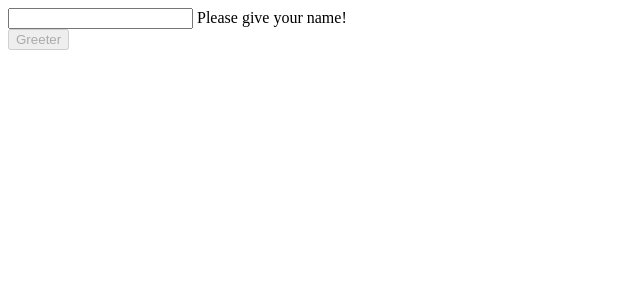
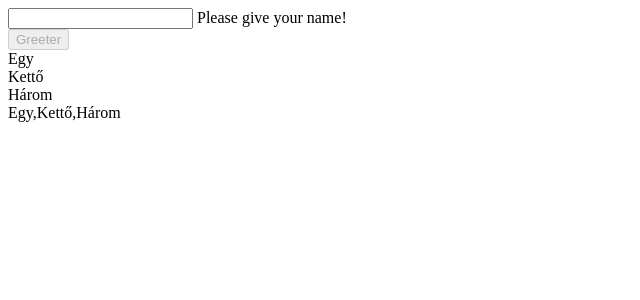
Before and after one commit to muller93/angular-course, an Angular app: page / in a window 1280 px wide. Shown: the top 300 px of the page, without its empty margins (0-640 px from the left). Built offline with nearby package versions, Linux system fonts and the light colour scheme.

Commit message:
new component

```diff
--- a/src/app/app.component.html
+++ b/src/app/app.component.html
@@ -6,3 +6,4 @@
     Please give your name!
 </ng-template> <br>
 <button [disabled]="!name" (click)="greeter()">Greeter</button>
+<app-task-list></app-task-list>
--- a/src/app/app.module.ts
+++ b/src/app/app.module.ts
@@ -4,10 +4,12 @@ import { NgModule } from '@angular/core';
 import { AppRoutingModule } from './app-routing.module';
 import { AppComponent } from './app.component';
 import { FormsModule } from '@angular/forms';
+import { TaskListComponent } from './components/task-list/task-list.component';
 
 @NgModule({
   declarations: [
-    AppComponent
+    AppComponent,
+    TaskListComponent
   ],
   imports: [
     BrowserModule,
--- /dev/null
+++ b/src/app/components/task-list/task-list.component.html
@@ -0,0 +1,5 @@
+
+<div *ngFor="let ta of task">
+  {{ta}}
+</div>
+{{task}}
--- /dev/null
+++ b/src/app/components/task-list/task-list.component.ts
@@ -0,0 +1,17 @@
+import { Component, OnInit } from '@angular/core';
+
+@Component({
+  selector: 'app-task-list',
+  templateUrl: './task-list.component.html',
+  styleUrls: ['./task-list.component.scss']
+})
+export class TaskListComponent implements OnInit {
+
+  constructor() { }
+
+  public task: string[] = ['Egy', 'Kettő', 'Három'];
+
+  ngOnInit() {
+  }
+
+}
```
Also changed, not shown: src/app/components/task-list/task-list.component.scss (added), 2 other files (tests, documents, lock files or other folders).
